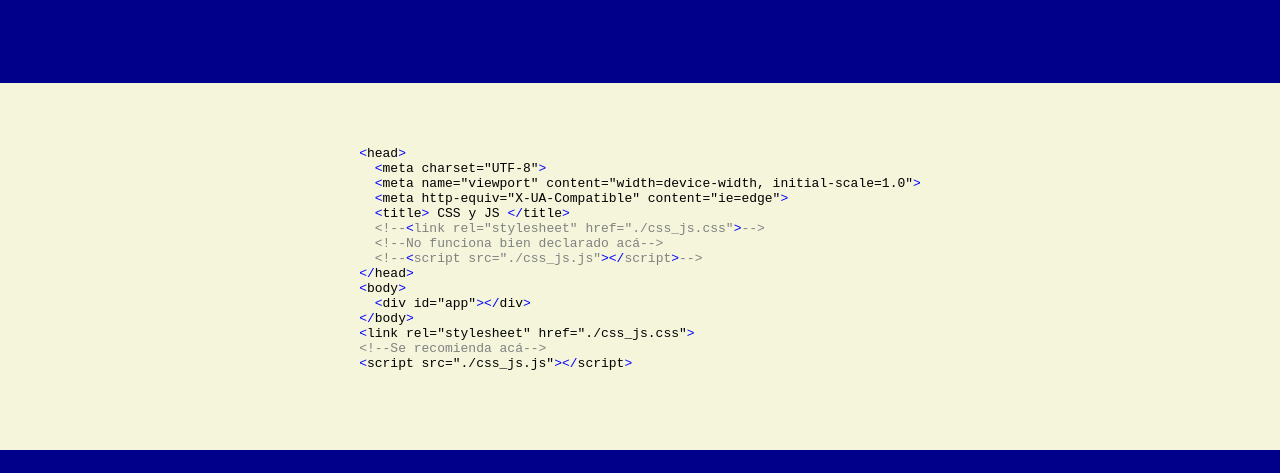
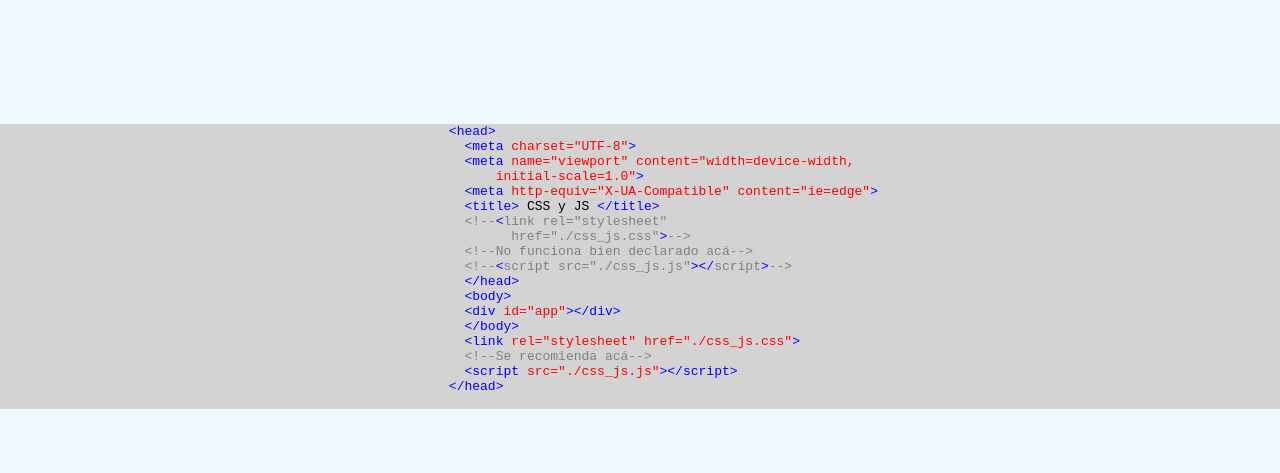
Before and after one commit to cruzortiz99/html-css-basics-course-project, a plain HTML site: page html-practice/01-css_js/css_js.html in a window 1280 px wide. Shown: the part 52-525 px from the top of the page. Drawn offline with Linux system fonts and the light colour scheme.

Commit message:
testing ui

```diff
--- a/html-practice/01-css_js/css_js.css
+++ b/html-practice/01-css_js/css_js.css
@@ -4,7 +4,7 @@
   box-sizing: border-box;
 }
 html {
-  background-color: darkblue;
+  background-color: aliceblue;
 }
 body {
   min-height: 100vh;
@@ -13,14 +13,14 @@ body {
     'theory'
     'code'
     'example';
-  grid-template-rows: auto;
+  grid-template-rows: auto min-content auto;
 }
 .theory {
   grid-area: theory;
 }
 .code {
   grid-area: code;
-  background-color: beige;
+  background-color: lightgray;
   display: flex;
   justify-content: center;
   align-items: center;
@@ -36,9 +36,15 @@ body {
   min-height: 25vh;
   width: 25vw;
 }
+h1 {
+  text-align: center;
+}
 span {
   width: 100%;
   word-wrap: break-word;
+}
+.tag {
+  color: blue;
 }
 .tag::before {
   content: '<';
@@ -52,7 +58,8 @@ span {
   content: '</';
   color: blue;
 }
-.comment-tag {
+.comment-tag,
+.comment-tag span {
   color: gray;
 }
 .comment-tag::before {
@@ -61,3 +68,6 @@ span {
 .comment-tag::after {
   content: '-->';
 }
+.tag-attribute {
+  color: red;
+}
--- a/html-practice/01-css_js/css_js.html
+++ b/html-practice/01-css_js/css_js.html
@@ -17,23 +17,26 @@
   </div>
   <div class="code">
     <pre>
-      <code>
       <span class="tag">head</span>
-  <span class="tag">meta charset="UTF-8"</span>
-  <span class="tag">meta name="viewport" content="width=device-width, initial-scale=1.0"</span>
-  <span class="tag">meta http-equiv="X-UA-Compatible" content="ie=edge"</span>
+        <span class="tag">meta <span class="tag-attribute">charset="UTF-8"</span></span>
+        <span class="tag">meta <span class="tag-attribute">name="viewport" content="width=device-width,
+            initial-scale=1.0"</span></span>
+        <span class="tag">meta <span class="tag-attribute">http-equiv="X-UA-Compatible" content="ie=edge"</span></span>
         <span class="tag">title</span> CSS y JS <span class="tag close-tag">title</span>
-  <span class="comment-tag"><span class="tag">link rel="stylesheet" href="./css_js.css"</span></span>
+        <span class="comment-tag"><span class="tag">link <span class="tag-attribute">rel="stylesheet"
+              href="./css_js.css"</span></span></span>
         <span class="comment-tag">No funciona bien declarado acá</span>
-  <span class="comment-tag"><span class="tag">script src="./css_js.js"</span><span class="tag close-tag">script</span></span>
+        <span class="comment-tag"><span class="tag">script <span
+              class="tag-attribute">src="./css_js.js"</span></span><span class="tag close-tag">script</span></span>
         <span class="tag close-tag">head</span>
         <span class="tag">body</span>
-  <span class="tag">div id="app"</span><span class="tag close-tag">div</span>
+        <span class="tag">div <span class="tag-attribute">id="app"</span></span><span class="tag close-tag">div</span>
         <span class="tag close-tag">body</span>
-<span class="tag">link rel="stylesheet" href="./css_js.css"</span>
+        <span class="tag">link <span class="tag-attribute">rel="stylesheet" href="./css_js.css"</span></span>
         <span class="comment-tag">Se recomienda acá</span>
-<span class="tag">script src="./css_js.js"</span><span class="tag close-tag">script</span>
-      </code>
+        <span class="tag">script <span class="tag-attribute">src="./css_js.js"</span></span><span
+        class="tag close-tag">script</span>
+      <span class="tag close-tag">head</span>
     </pre>
   </div>
   <div class="example">
```
Lines whose indentation alone changed are shown as unchanged.
